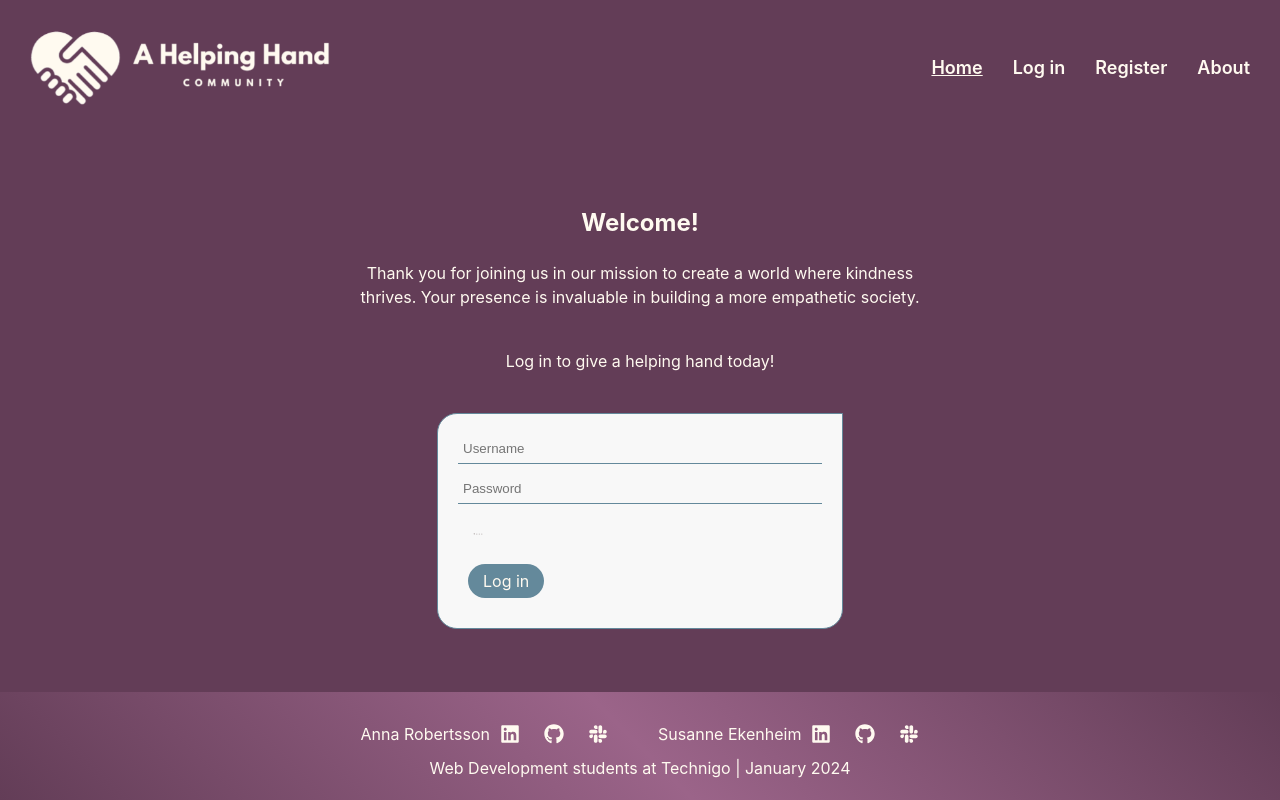
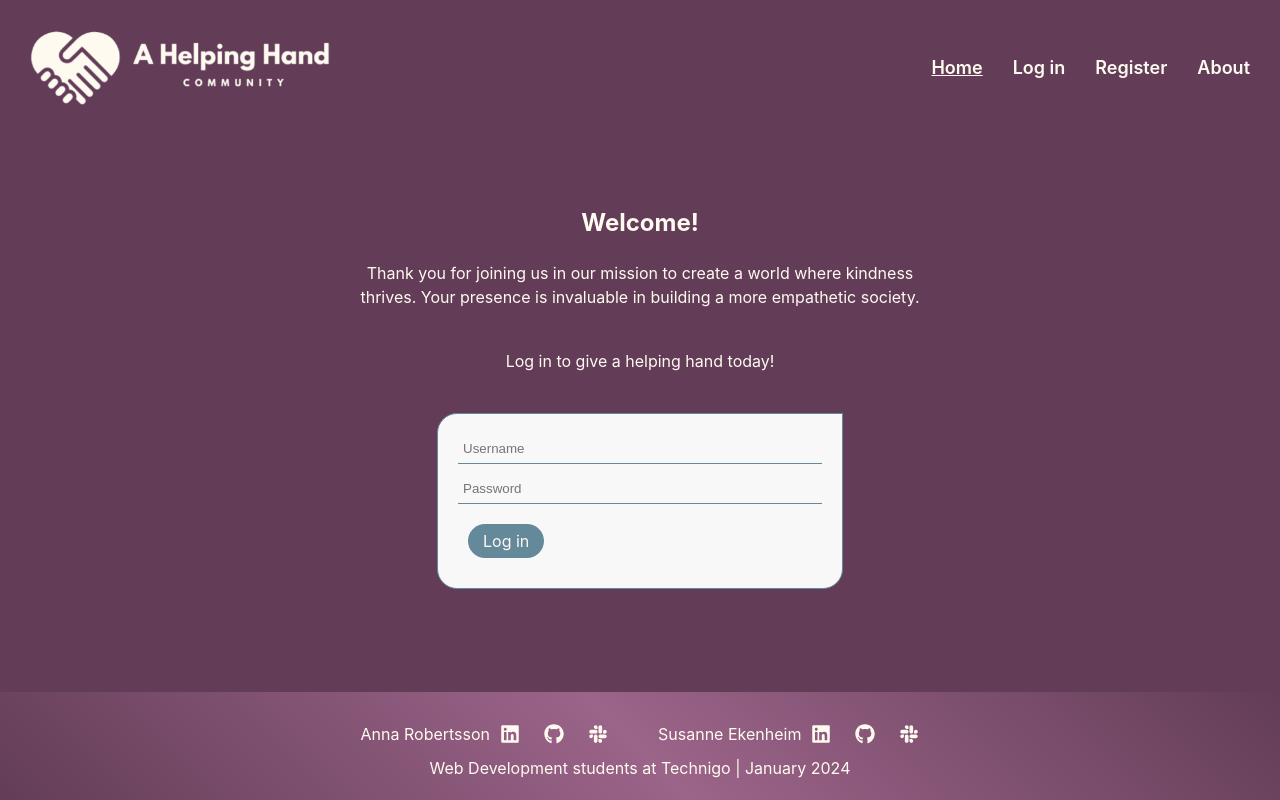
Before and after one commit to Technigo/final-boiler-plate-monorepo, a React (Vite) app in the folder frontend/: page /login in a window 1280 px wide. Built offline with nearby package versions, Linux system fonts and the light colour scheme; no server answers.

Commit message:
changed loader

```diff
--- a/frontend/src/components/Animations/LoaderAnimation.jsx
+++ b/frontend/src/components/Animations/LoaderAnimation.jsx
@@ -2,7 +2,7 @@ import Lottie from "lottie-react";
 import Loading from "./LoaderAnimation.json";
 import styled from "styled-components";
 
-const Load = styled.button`
+const Load = styled.div`
   display: flex;
   justify-content: center;
   background-color: transparent;
@@ -16,8 +16,8 @@ export const LoaderAnimation = () => {
   const options = {
     animationData: Loading,
     style: {
-      height: 40,
-      width: 40,
+      height: 150,
+      width: 150,
     },
     loop: true,
   };
--- a/frontend/src/pages/Login.jsx
+++ b/frontend/src/pages/Login.jsx
@@ -4,7 +4,6 @@ import { useNavigate } from "react-router-dom";
 import { Button } from "../components/Buttons/Button";
 import { LoaderAnimation } from "../components/Animations/LoaderAnimation";
 import styled from "styled-components";
-//import aHelpinHandLogotype from "../assets/Logo-white.png";
 
 const StyledIntro = styled.div`
   display: flex;
@@ -46,7 +45,7 @@ export const Login = () => {
   // Create state variables for 'username' and 'password' using 'useState'.
   const [username, setUsername] = useState("");
   const [password, setPassword] = useState("");
-  const [isLoading, setIsLoading] = useState(true);
+  const [isLoading, setIsLoading] = useState(false);
 
   // Use the 'useNavigate' hook to programmatically navigate between routes.
   const navigate = useNavigate();
@@ -62,19 +61,28 @@ export const Login = () => {
       return;
     }
     try {
+      // Set 'isLoading' to true before making the login request.
+      setIsLoading(true);
       // Call the 'handleLogin' function from 'userStore' with 'username' and 'password' parameters.
-      await storeHandleLogin(username, password);
+      const loginPromise = storeHandleLogin(username, password);
+
+      await Promise.all([
+        loginPromise,
+        new Promise((resolve) => setTimeout(resolve, 2000)),
+      ]);
       // Get the 'isLoggedIn' state from 'userStore'.
       const isLoggedIn = userStore.getState().isLoggedIn;
       if (isLoggedIn) {
-        setIsLoading(false);
-        console.log("User logged in");
+        //setIsLoading(false);
+        //console.log("User logged in");
         // If the user is logged in, navigate to the "/tasks" route.
         navigate("/tasks");
       }
     } catch (error) {
       // Handle any errors that occur during login and display an alert.
       alert("An error occurred during login. Please try again.");
+    } finally {
+      // Set 'isLoading' to false after the login request is completed (whether successful or not).
       setIsLoading(false);
     }
   };
@@ -117,7 +125,7 @@ export const Login = () => {
                 }
               }}
             />
-            {isLoading ? <LoaderAnimation /> : ""}
+
             {/* Create a button for logging in and attach the 'onLoginClick' event handler. */}
             <Button
               onClick={onLoginClick}
@@ -126,6 +134,7 @@ export const Login = () => {
             />
           </div>
         </StyledLoginField>
+        {isLoading ? <LoaderAnimation /> : ""}
       </StyledIntro>
     </>
   );
```
Also changed, not shown: frontend/src/components/Animations/LoaderAnimation.json (+1 -1 lines).
